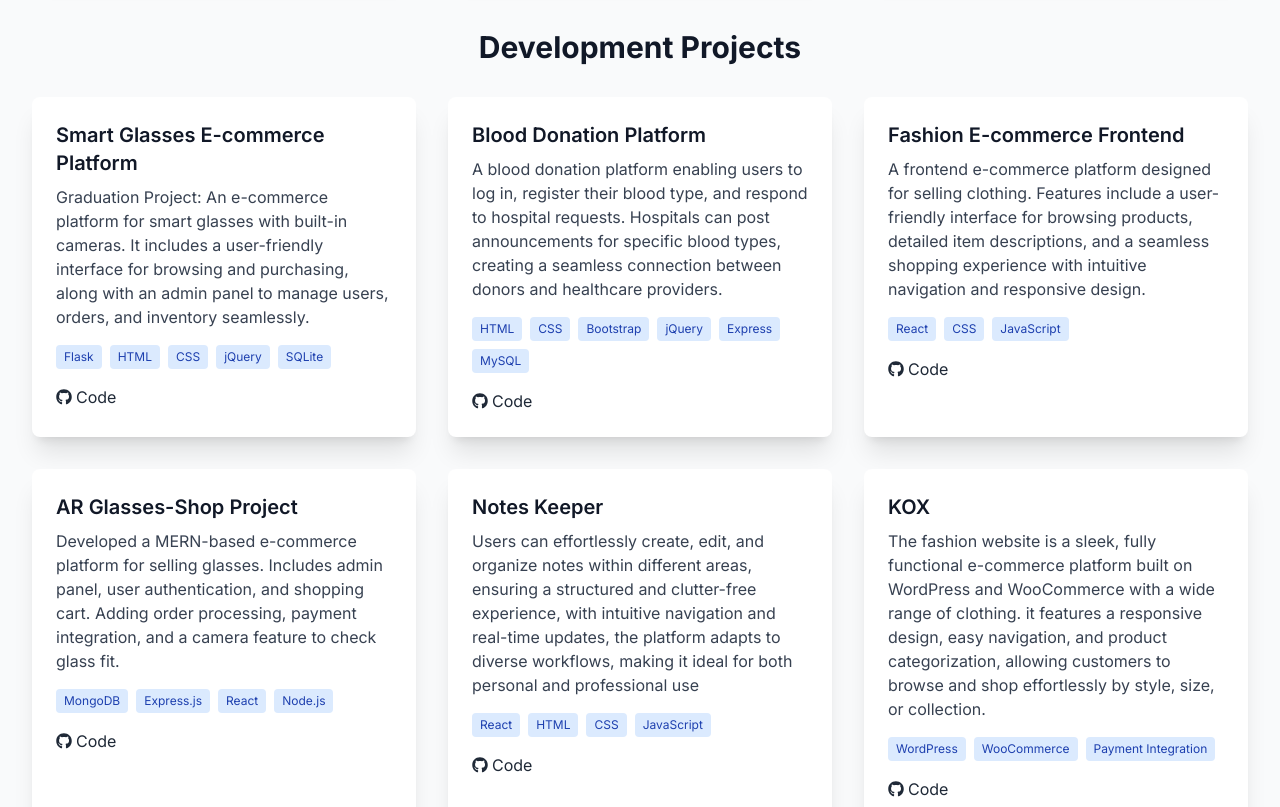
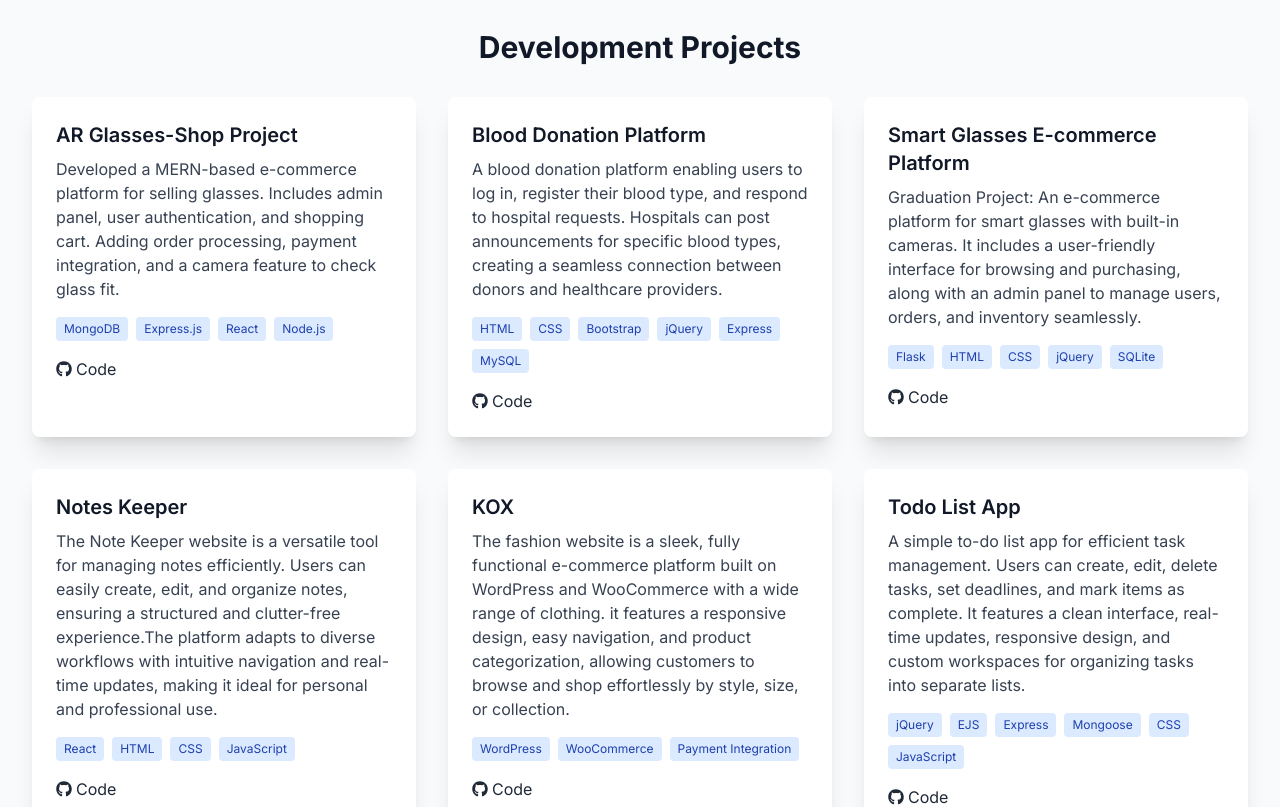
Before and after one commit to George8246/Personal-Webstie, a React (Create React App) app: page / in a window 1280 px wide. Shown: the part 4280-5087 px from the top of the page. Built offline with nearby package versions, Linux system fonts and the light colour scheme.

Commit message:
edit some projects

```diff
--- a/src/components/sections/Projects.js
+++ b/src/components/sections/Projects.js
@@ -104,32 +104,24 @@
 
   const unpublishedProjects = [
     {
-      title: "Smart Glasses E-commerce Platform",
-      description: "Graduation Project: An e-commerce platform for smart glasses with built-in cameras. It includes a user-friendly interface for browsing and purchasing, along with an admin panel to manage users, orders, and inventory seamlessly.",
-      technologies: ["Flask", "HTML", "CSS", "jQuery", "SQLite"],
-      github: "https://github.com/George8246/Blood-Donation.git"
+      title: "AR Glasses-Shop Project",
+      description: "Developed a MERN-based e-commerce platform for selling glasses. Includes admin panel, user authentication, and shopping cart. Adding order processing, payment integration, and a camera feature to check glass fit.",
+      technologies: ["MongoDB", "Express.js", "React", "Node.js"],
+      github: "https://github.com/George8246/Glasses-AR.git"
     },
     {
       title: "Blood Donation Platform",
       description: "A blood donation platform enabling users to log in, register their blood type, and respond to hospital requests. Hospitals can post announcements for specific blood types, creating a seamless connection between donors and healthcare providers.",
       technologies: ["HTML", "CSS", "Bootstrap", "jQuery", "Express", "MySQL"],
       github: "https://github.com/George8246/Blood-Donation.git"
-    },
-    {
-      title: "Fashion E-commerce Frontend",
-      description: "A frontend e-commerce platform designed for selling clothing. Features include a user-friendly interface for browsing products, detailed item descriptions, and a seamless shopping experience with intuitive navigation and responsive design.",
-      technologies: ["React", "CSS", "JavaScript"],
-      github: "https://github.com/George8246/Easy-Shopping.git"
-    },
-    {
-      title: "AR Glasses-Shop Project",
-      description: "Developed a MERN-based e-commerce platform for selling glasses. Includes admin panel, user authentication, and shopping cart. Adding order processing, payment integration, and a camera feature to check glass fit.",
-      technologies: ["MongoDB", "Express.js", "React", "Node.js"],
-      github: "https://github.com/George8246/Glasses-AR.git"
-    },
-    {
+    },{
+      title: "Smart Glasses E-commerce Platform",
+      description: "Graduation Project: An e-commerce platform for smart glasses with built-in cameras. It includes a user-friendly interface for browsing and purchasing, along with an admin panel to manage users, orders, and inventory seamlessly.",
+      technologies: ["Flask", "HTML", "CSS", "jQuery", "SQLite"],
+      github: "https://github.com/George8246/Blood-Donation.git"
+    },{
       title: "Notes Keeper",
-      description: "Users can effortlessly create, edit, and organize notes within different areas, ensuring a structured and clutter-free experience, with intuitive navigation and real-time updates, the platform adapts to diverse workflows, making it ideal for both personal and professional use",
+      description: "The Note Keeper website is a versatile tool for managing notes efficiently. Users can easily create, edit, and organize notes, ensuring a structured and clutter-free experience.The platform adapts to diverse workflows with intuitive navigation and real-time updates, making it ideal for personal and professional use.",
       technologies: ["React", "HTML", "CSS", "JavaScript"],
       github: "https://github.com/George8246/Keeper.git"
     },
@@ -138,6 +130,12 @@
       description: "The fashion website is a sleek, fully functional e-commerce platform built on WordPress and WooCommerce with a wide range of clothing. it features a responsive design, easy navigation, and product categorization, allowing customers to browse and shop effortlessly by style, size, or collection.",
       technologies: ["WordPress", "WooCommerce", "Payment Integration"],
       github: "https://github.com/George8246/KOX.git"
+    },
+    {
+      title: "Todo List App",
+      description: "A simple to-do list app for efficient task management. Users can create, edit, delete tasks, set deadlines, and mark items as complete. It features a clean interface, real-time updates, responsive design, and custom workspaces for organizing tasks into separate lists.",
+      technologies: ["jQuery", "EJS", "Express", "Mongoose", "CSS", "JavaScript"],
+      github: "https://github.com/George8246/Todo-List.git"
     },
   ];
 
```
